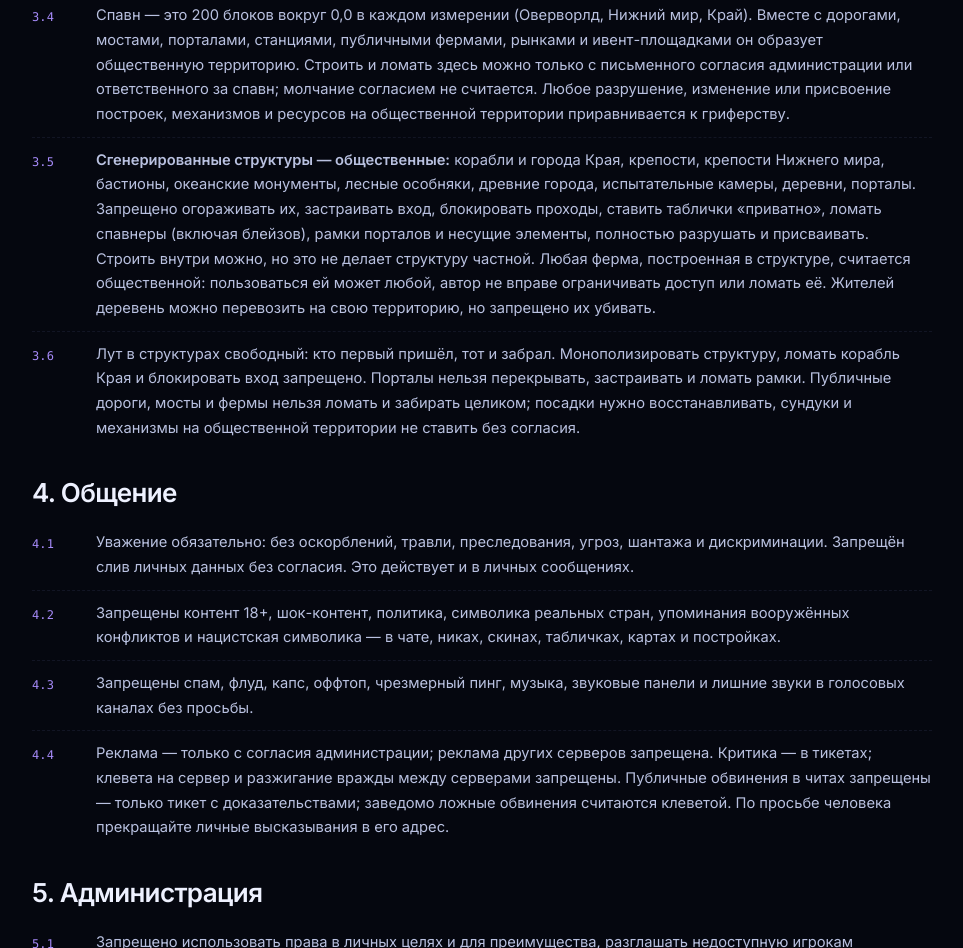
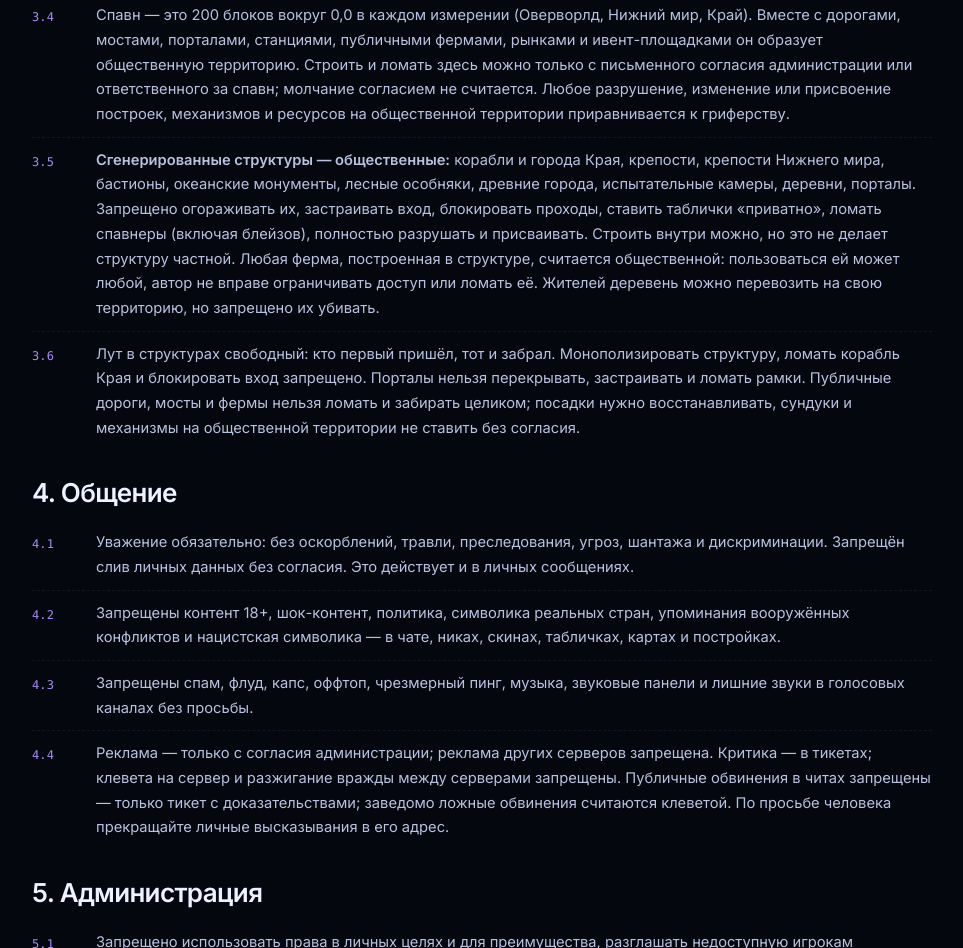
Before and after one commit to Art1Night/vanillanight, a plain HTML site: page rules-v2.html in a window 1280 px wide. Shown: the part 2356-3304 px from the top of the page, without its empty margins (158-1121 px from the left). Drawn offline with Linux system fonts and the light colour scheme; a web font is replaced by a local one.

Commit message:
3.5: remove portal frames clause

```diff
--- a/rules-v2.html
+++ b/rules-v2.html
@@ -183,7 +183,7 @@
     <div class="rule rule--block">
       <span class="num">3.5</span>
       <div>
-        <p><strong>Сгенерированные структуры — общественные:</strong> корабли и города Края, крепости, крепости Нижнего мира, бастионы, океанские монументы, лесные особняки, древние города, испытательные камеры, деревни, порталы. Запрещено огораживать их, застраивать вход, блокировать проходы, ставить таблички «приватно», ломать спавнеры (включая блейзов), рамки порталов и несущие элементы, полностью разрушать и присваивать. Строить внутри можно, но это не делает структуру частной. Любая ферма, построенная в структуре, считается общественной: пользоваться ей может любой, автор не вправе ограничивать доступ или ломать её. Жителей деревень можно перевозить на свою территорию, но запрещено их убивать.</p>
+        <p><strong>Сгенерированные структуры — общественные:</strong> корабли и города Края, крепости, крепости Нижнего мира, бастионы, океанские монументы, лесные особняки, древние города, испытательные камеры, деревни, порталы. Запрещено огораживать их, застраивать вход, блокировать проходы, ставить таблички «приватно», ломать спавнеры (включая блейзов), полностью разрушать и присваивать. Строить внутри можно, но это не делает структуру частной. Любая ферма, построенная в структуре, считается общественной: пользоваться ей может любой, автор не вправе ограничивать доступ или ломать её. Жителей деревень можно перевозить на свою территорию, но запрещено их убивать.</p>
       </div>
     </div>
     <div class="rule rule--block">
```
